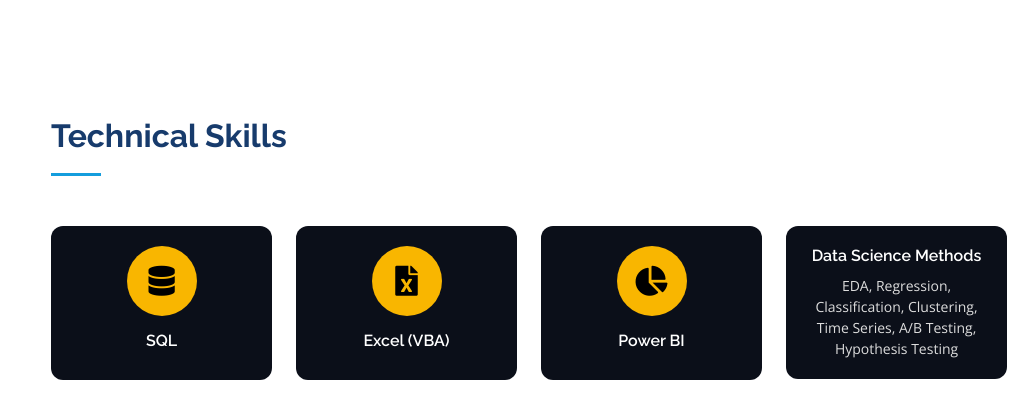
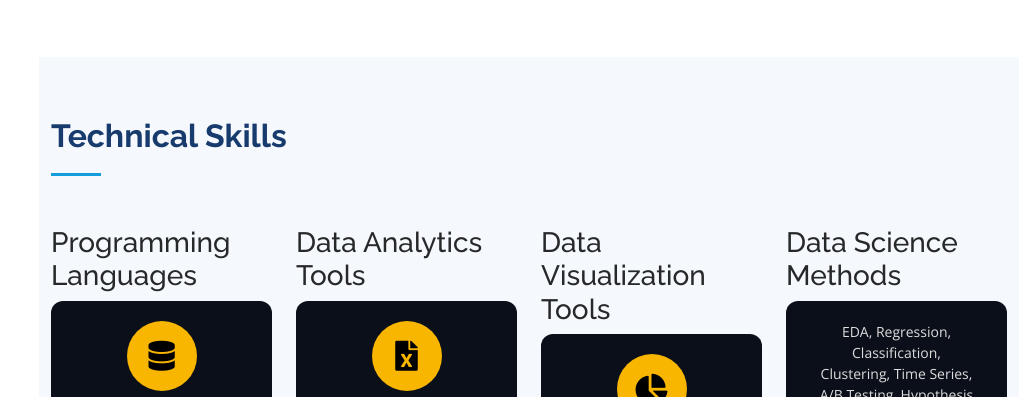
Before and after one commit to Hayrus97/hayrus97.github.io, a plain HTML site: page index.html in a window 1280 px wide. Shown: the part 3770-4167 px from the top of the page, without its empty margins (261-1280 px from the left). Drawn offline with nearby package versions, Linux system fonts and the light colour scheme.

Commit message:
Update skills section with improved headings

```diff
--- a/index.html
+++ b/index.html
@@ -234,7 +234,7 @@
       </div>
     </section>
 
-<section id="skills" class="skills">
+<section id="skills" class="skills section-bg">
   <div class="container">
     <div class="section-title">
       <h2>Technical Skills</h2>
@@ -244,6 +244,7 @@
 
       <!-- Programming Languages -->
       <div class="col-lg-3 col-md-6" data-aos="fade-up">
+        <h3 class="skill-heading">Programming Languages</h3>
         <div class="skill-box">
           <div class="skill-icon"><i class="fas fa-database"></i></div>
           <h4>SQL</h4>
@@ -260,6 +261,7 @@
 
       <!-- Data Analytics Tools -->
       <div class="col-lg-3 col-md-6" data-aos="fade-up" data-aos-delay="100">
+        <h3 class="skill-heading">Data Analytics Tools</h3>
         <div class="skill-box">
           <div class="skill-icon"><i class="fas fa-file-excel"></i></div>
           <h4>Excel (VBA)</h4>
@@ -282,8 +284,9 @@
         </div>
       </div>
 
-      <!-- Visualization Tools -->
+      <!-- Data Visualization -->
       <div class="col-lg-3 col-md-6" data-aos="fade-up" data-aos-delay="200">
+        <h3 class="skill-heading">Data Visualization Tools</h3>
         <div class="skill-box">
           <div class="skill-icon"><i class="fas fa-chart-pie"></i></div>
           <h4>Power BI</h4>
@@ -300,9 +303,9 @@
 
       <!-- Methods -->
       <div class="col-lg-3 col-md-6" data-aos="fade-up" data-aos-delay="300">
+        <h3 class="skill-heading">Data Science Methods</h3>
         <div class="skill-box">
-          <h4>Data Science Methods</h4>
-          <p>EDA, Regression, Classification, Clustering, Time Series, A/B Testing, Hypothesis Testing</p>
+          <p>EDA, Regression, Classification,<br> Clustering, Time Series,<br> A/B Testing, Hypothesis Testing</p>
         </div>
       </div>
 
```
